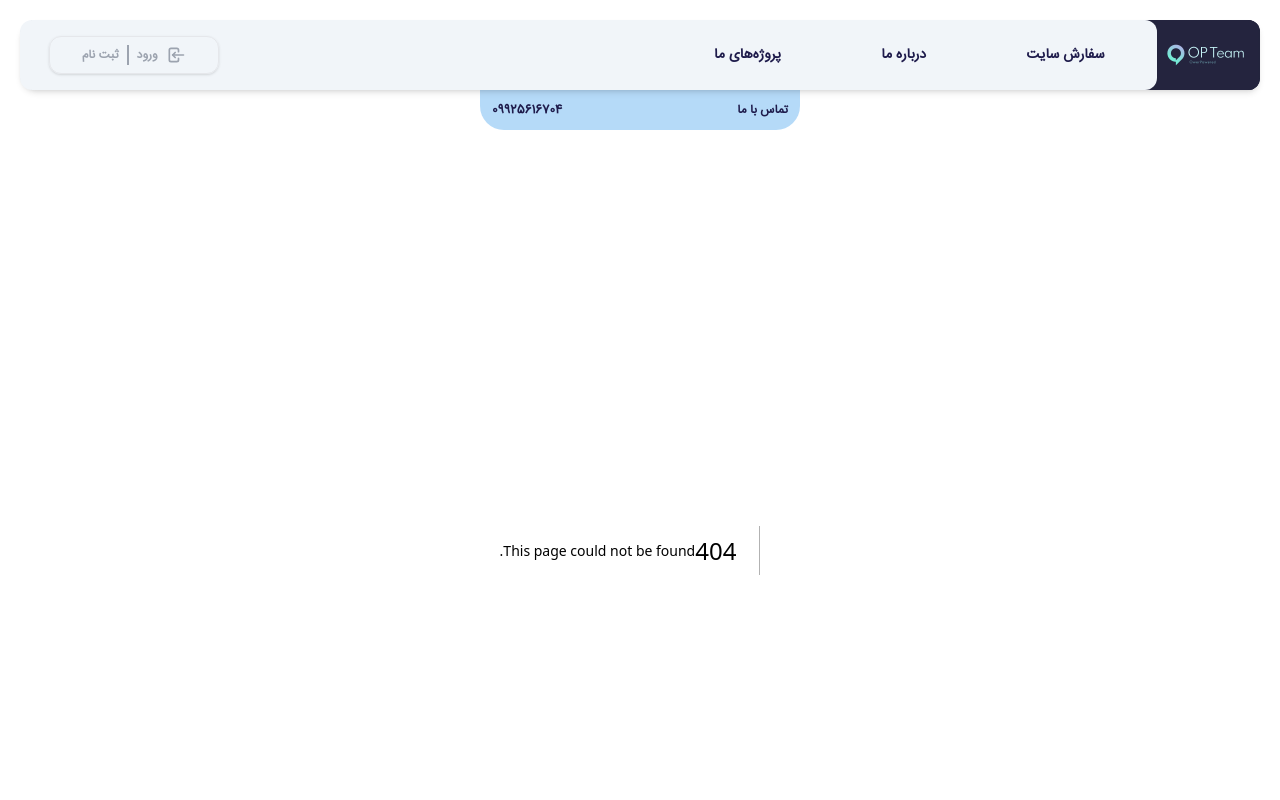
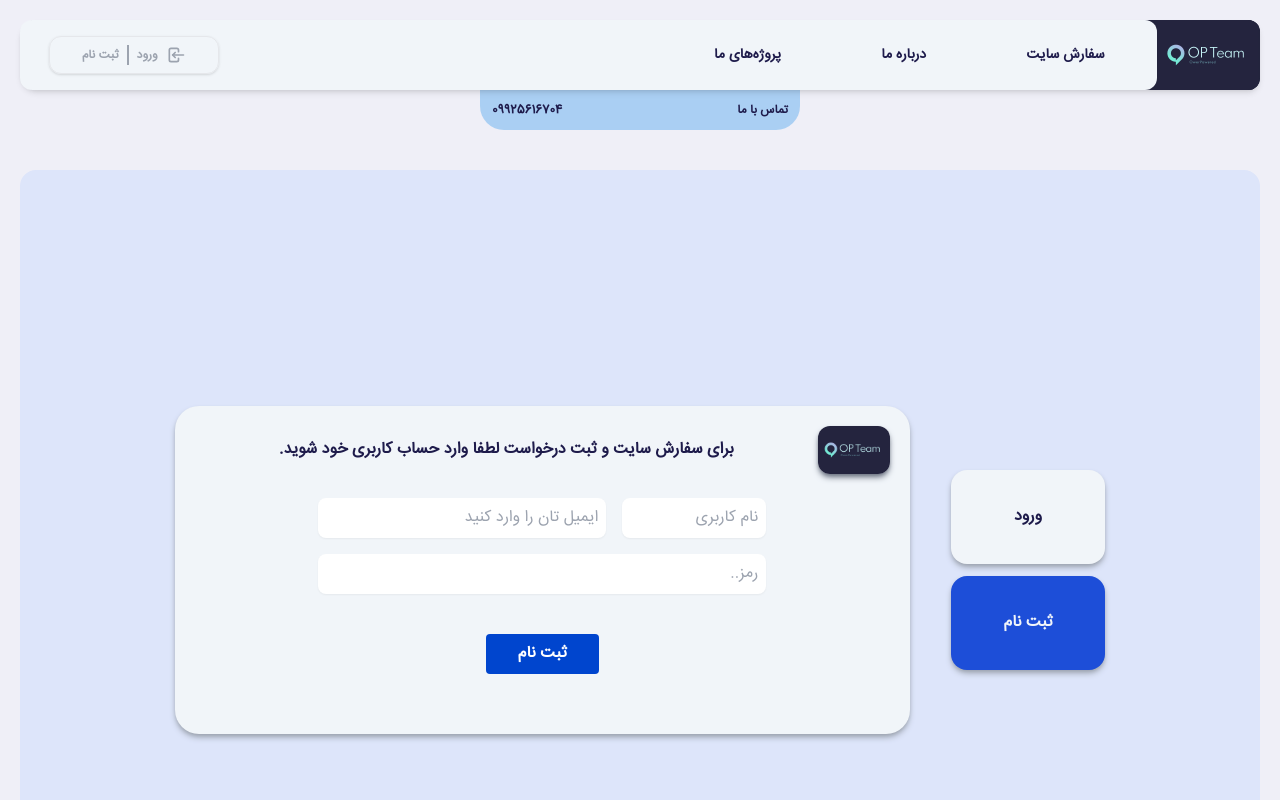
Before and after one commit to kamran1381/op-team-next, a Next.js app: page /signup in a window 1280 px wide. Before the commit this address had no page. Shown: the top 800 px of the page. Built offline with nearby package versions, Linux system fonts and the light colour scheme.

Commit message:
login and signUp complete

```diff
--- a/src/app/(auth)/login/page.jsx
+++ b/src/app/(auth)/login/page.jsx
@@ -1,5 +1,6 @@
 import React from 'react'
 import Image from 'next/image'
+import Link from 'next/link'
 import LoginForm from '@/components/loginform';
 
 const Login = () => {
@@ -11,8 +12,8 @@ const Login = () => {
                     <div className='w-3/4 flex justify-center items-center space-x-3 space-x-reverse'>
 
                         <div className='w-1/5 flex flex-col justify-center items-center space-y-5'>
-                            <button type="button" className="text-slate-100 bg-blue-700 font-extrabold rounded-2xl w-[154px] h-[94px] shadow-gray-400 shadow-md text-center ">ثبت نام</button>
-                            <button type="button" className="text-indigo-950 bg-slate-100 font-extrabold rounded-2xl w-[154px] h-[94px] shadow-gray-400 shadow-md text-center ">ورود</button>
+                            <Link href='/login' className="text-indigo-950 bg-slate-100 font-extrabold rounded-2xl w-[154px] h-[94px] shadow-gray-400 shadow-md flex ">ورود</Link>
+                            <Link href='/signup' className="text-slate-100 bg-blue-700 font-extrabold rounded-2xl w-[154px] h-[94px] shadow-gray-400 shadow-md flex ">ثبت نام</Link>
                         </div>
 
                         <div className='w-4/5 bg-slate-100 rounded-3xl shadow-md shadow-gray-400 p-5 flex flex-col space-y-5 items-center'>
--- /dev/null
+++ b/src/app/(auth)/signup/page.jsx
@@ -0,0 +1,38 @@
+import React from 'react'
+import Image from 'next/image'
+import SignupForm from '@/components/signupform'
+const SignUp = () => {
+    return (
+        <>
+            <div>
+                <div className='w-full flex flex-col justify-center items-center p-5 relative'>
+                    <div className='w-full max-w-7xl bg-[#DDE5FA] h-screen flex justify-center rounded-2xl'>
+                        <div className='w-3/4 flex justify-center items-center space-x-3 space-x-reverse' >
+
+                            <div className='w-1/5 flex-col justify-center items-center space-y-3'>
+
+                                <button type="button" className="text-indigo-950 bg-slate-100 font-extrabold rounded-2xl w-[154px] h-[94px] shadow-gray-400 shadow-md text-center ">ورود</button>
+                                <button type="button" className="text-slate-100 bg-blue-700 font-extrabold rounded-2xl w-[154px] h-[94px] shadow-gray-400 shadow-md text-center ">ثبت نام</button>
+                            </div>
+
+                            <div className='w-4/5 bg-slate-100 rounded-3xl shadow-md shadow-gray-400 p-5 flex flex-col space-y-5 items-center'>
+                                <div className='flex w-full items-center'>
+                                    <div className='w-20 h-12 relative overflow-hidden rounded-xl shadow-md shadow-gray-500'>
+                                        <Image src='/assets/images/logo.png' className='object-cover' loading='lazy' fill alt='لوگوی او پی تیم' />
+                                    </div>
+                                    <span className='w-full text-center font-extrabold text-indigo-950'>برای سفارش سایت و ثبت درخواست لطفا وارد حساب کاربری خود شوید.</span>
+                                </div>
+
+                                <SignupForm />
+
+                            </div>
+
+                        </div>
+                    </div>
+                </div>
+            </div>
+        </>
+    )
+}
+
+export default SignUp
--- /dev/null
+++ b/src/components/signupform.jsx
@@ -0,0 +1,54 @@
+import React from 'react';
+
+const SignupForm = () => {
+  return (
+    <form className="max-w-md mx-auto">
+     <div className="flex gap-4">
+  <div className="flex-1">
+    <input
+      type="text"
+      name="username"
+      id="username"
+      autoComplete="User-name"
+      placeholder='نام کاربری'
+      className="mt-1 p-2 block w-full border-gray-300 rounded-lg shadow-sm hover:bg-gray-100 focus:bg-gray-10"
+    />
+  </div>
+  <div className="flex-1">
+    <input
+      type="text"
+      name="Email"
+      id="Email"
+      placeholder='ایمیل تان را وارد کنید'
+      autoComplete="Email"
+      className="mt-1 p-2 block w-full border-gray-300 rounded-lg shadow-sm  lg:w-72 hover:bg-gray-100 focus:bg-gray-10 "
+    />
+  </div>
+</div>
+
+      <div className="mt-4">
+
+        <input
+          type="password"
+          name="password"
+          id="password"
+          autoComplete="password"
+          placeholder='رمز..'
+          className="mt-1 p-2 block w-full border-gray-300 rounded-lg shadow-sm hover:bg-gray-100 focus:bg-gray-10"
+        />
+
+
+      </div>
+
+     <div className='flex justify-center my-10'>
+     <button class="bg-[#0045CE] hover:bg-blue-700 text-white font-bold py-2 px-8 rounded ">
+  ثبت نام
+</button>
+     </div>
+
+
+    </form>
+  );
+};
+
+export default SignupForm;
```
